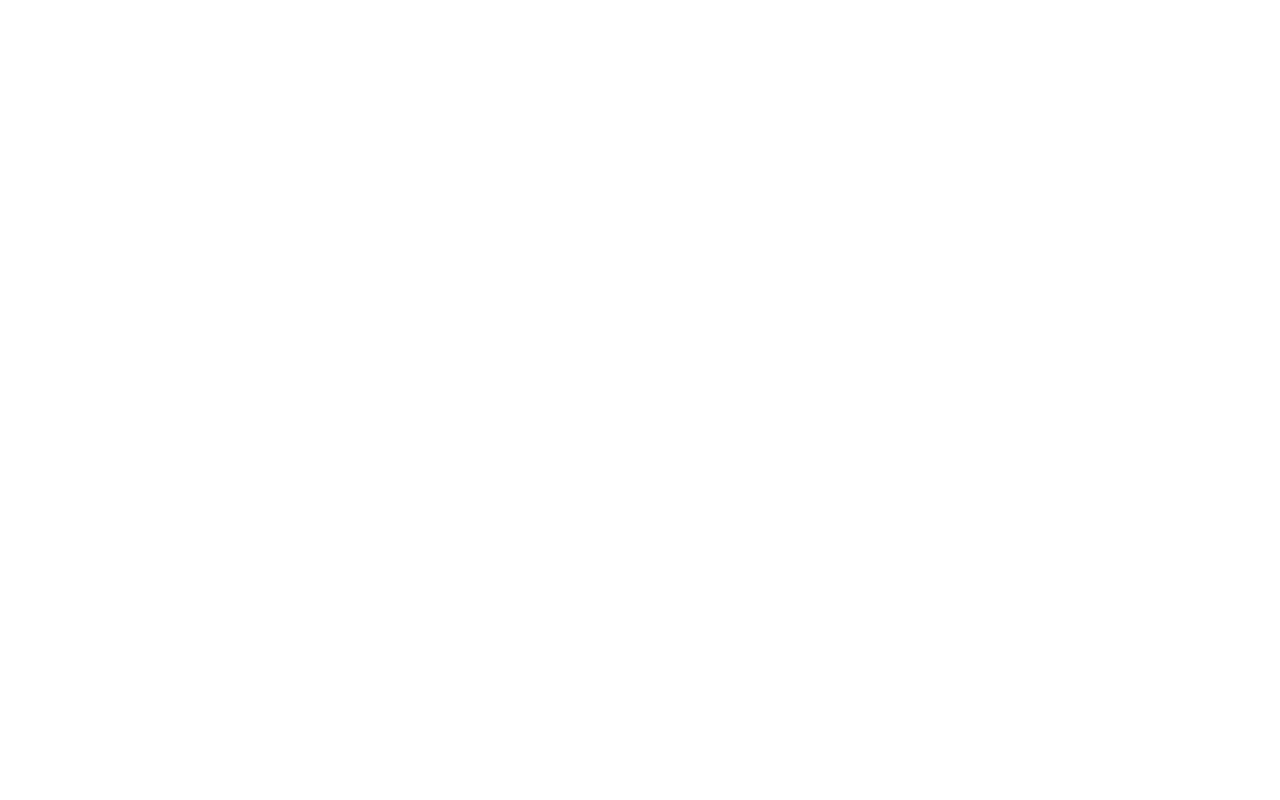
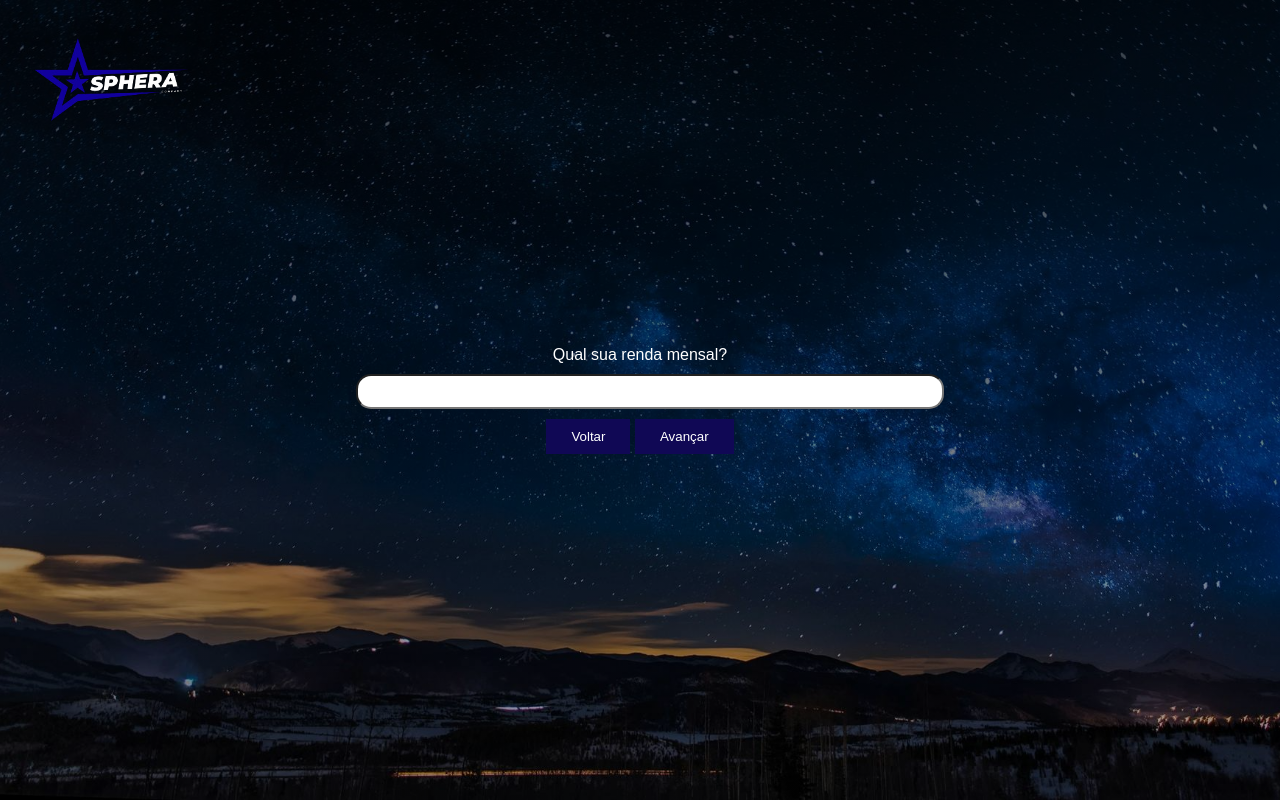
Before and after one commit to PedrosoEnzo/Planejador-Financeiro-com-Ia, a plain HTML site: page HTML/pergunta1.html in a window 1280 px wide. Drawn offline with Linux system fonts and the light colour scheme.

Commit message:
Atualizando tudo

```diff
--- a/CSS/formulario.css
+++ b/CSS/formulario.css
@@ -2,22 +2,40 @@ body {
     font-family: Arial, sans-serif;
     margin: 20px;
 }
-  form {
-    max-width: 500px;
-    margin: auto;
+.background-image {
+    background-image:
+        linear-gradient(rgba(0, 0, 0, 0.726), rgba(0, 0, 0, 0.3)), /* Sobrepõe um gradiente escuro */
+        url('../IMG/img1.jpg'); /* Caminho da imagem de fundo */
+    background-size: cover; /* A imagem cobre toda a área */
+    background-position: center; /* Centraliza a imagem de fundo */
+    background-repeat: no-repeat; /* Impede a repetição da imagem */
+    background-attachment: fixed; /* Fixa a imagem enquanto a página rola */
+    height: 100%; /* O fundo ocupa 100% da altura */
+    width: 100%; /* O fundo ocupa 100% da largura */
+    position: absolute; /* Posiciona a imagem de fundo de forma absoluta */
+    top: 0; /* Alinha ao topo */
+    left: 0; /* Alinha à esquerda */
+    z-index: -1; /* Coloca a imagem de fundo atrás de outros elementos */
 }
-  label, input, select {
-    display: block;
-    width: 100%;
-    margin-bottom: 15px;
-  }
+
 button {
     padding: 10px 20px;
-    background-color: #4CAF50;
+    background-color: #1d0b80;
     color: white;
     border: none;
     cursor: pointer;
 }
+
 button:hover {
-    background-color: #45a049;
+    background-color: #081956;
 }
+
+.all {
+    display: flex;
+    flex-direction: column; /* Adicionado para empilhar os elementos */
+    align-items: center;    /* Centraliza os itens horizontalmente */
+    padding-top: 180px;
+}
+h1{
+    color: white;
+}
--- a/CSS/login.css
+++ b/CSS/login.css
@@ -109,7 +109,7 @@ a {
     text-decoration: none; /* Remove sublinhado */
     font-size: 14px; /* Tamanho da fonte */
     font-family: 'Lucida Sans', sans-serif; /* Fonte personalizada */
-    padding-top: 100px; /* Espaçamento superior */
+
 }
 
 /* Estiliza os links ao passar o mouse */
--- /dev/null
+++ b/CSS/pergunta1.css
@@ -0,0 +1,76 @@
+/* Define o estilo do corpo da página e da tag <html> */
+body, html {
+    margin: 0; /* Remove margens padrão */
+    padding: 0; /* Remove preenchimento padrão */
+    height: 100%; /* Garante que o corpo ocupe 100% da altura da janela */
+    font-family: Arial, sans-serif; /* Define a fonte padrão */
+    overflow: hidden; /* Remove a barra de rolagem */
+}
+
+/* Estiliza a imagem de fundo da página */
+.background-image {
+    background-image:
+        linear-gradient(rgba(0, 0, 0, 0.726), rgba(0, 0, 0, 0.3)), /* Sobrepõe um gradiente escuro */
+        url('../IMG/img1.jpg'); /* Caminho da imagem de fundo */
+    background-size: cover; /* A imagem cobre toda a área */
+    background-position: center; /* Centraliza a imagem de fundo */
+    background-repeat: no-repeat; /* Impede a repetição da imagem */
+    background-attachment: fixed; /* Fixa a imagem enquanto a página rola */
+    height: 100%; /* O fundo ocupa 100% da altura */
+    width: 100%; /* O fundo ocupa 100% da largura */
+    position: absolute; /* Posiciona a imagem de fundo de forma absoluta */
+    top: 0; /* Alinha ao topo */
+    left: 0; /* Alinha à esquerda */
+    z-index: -1; /* Coloca a imagem de fundo atrás de outros elementos */
+}
+
+/* Estiliza a seção de renda */
+#renda {
+    display: flex;
+    flex-direction: column; /* Coloca os itens em coluna */
+    align-items: center; /* Centraliza horizontalmente */
+    justify-content: center; /* Centraliza verticalmente */
+    height: 100%; /* Ocupa toda a altura */
+    color: white; /* Cor do texto branca */
+}
+
+/* Estiliza o formulário de contato */
+#contact {
+    text-align: center; /* Centraliza o texto dentro do formulário */
+
+}
+
+/* Estiliza os campos de entrada e a área de texto dentro do formulário */
+#contact input {
+    width: 100%; /* Define a largura dos campos de entrada */
+    padding: 8px; /* Define o preenchimento interno */
+    margin: 10px 0; /* Define margens entre os campos */
+    border-radius: 15px; /* Define cantos arredondados */
+}
+
+/* Estiliza o botão de envio no formulário */
+#contact button {
+    padding: 10px 25px; /* Define o preenchimento interno do botão */
+    background-color: #100855; /* Cor de fundo do botão */
+    color: white; /* Cor do texto no botão */
+    border: none; /* Remove a borda do botão */
+    cursor: pointer; /* Mostra o cursor de mão ao passar sobre o botão */
+}
+
+/* Estiliza o botão ao passar o mouse */
+#contact button:hover {
+    background-color: #10155e; /* Muda a cor de fundo ao passar o mouse */
+}
+
+/* Estiliza o logo da página */
+.logo {
+    position: absolute; /* Posiciona o logo de forma absoluta */
+    top: -50px; /* Ajustado para não ficar fora da tela */
+    left: -30px; /* Ajustado para não ficar fora da tela */
+    z-index: 1; /* Mantém o logo acima de outros elementos */
+}
+
+/* Define o tamanho da imagem do logo */
+.logo img {
+    width: 303px; /* Define a largura do logo */
+}
--- a/HTML/crieconta.html
+++ b/HTML/crieconta.html
@@ -5,7 +5,7 @@
     <meta charset="UTF-8">
     <meta name="viewport" content="width=device-width, initial-scale=1.0">
     <title>Planejador Financeiro com IA</title>
-    <link rel="stylesheet" href="cadastro.css">
+    <link rel="stylesheet" href="../CSS/cadastro.css">
 </head>
 
 <body>
--- a/HTML/pergunta1.html
+++ b/HTML/pergunta1.html
@@ -0,0 +1,27 @@
+<!DOCTYPE html>
+<html lang="pt-BR">
+<head>
+    <meta charset="UTF-8">
+    <meta name="viewport" content="width=device-width, initial-scale=1.0">
+    <title>Página de Suporte</title>
+    <link rel="stylesheet" href="../CSS/pergunta1.css">
+</head>
+<body>
+
+    <div class="background-image"></div>
+
+    <div class="logo">
+        <img src="../IMG/logo.png" alt="Logo">
+    </div>
+
+    <section id="renda">
+        <form id="contact">
+            <label for="numero">Qual sua renda mensal?</label>
+            <input type="number" id="numero" required>
+            <button type="submit">Voltar</button>
+            <button type="submit">Avançar</button>
+        </form>
+    </section>
+
+</body>
+</html>
```
Also changed, not shown: HTML/formulario.html (+9 -67 lines), HTML/login.html (+3 -1 lines), JS/formulario.js (added, +36 -0 lines). Lines whose indentation alone changed are shown as unchanged.
